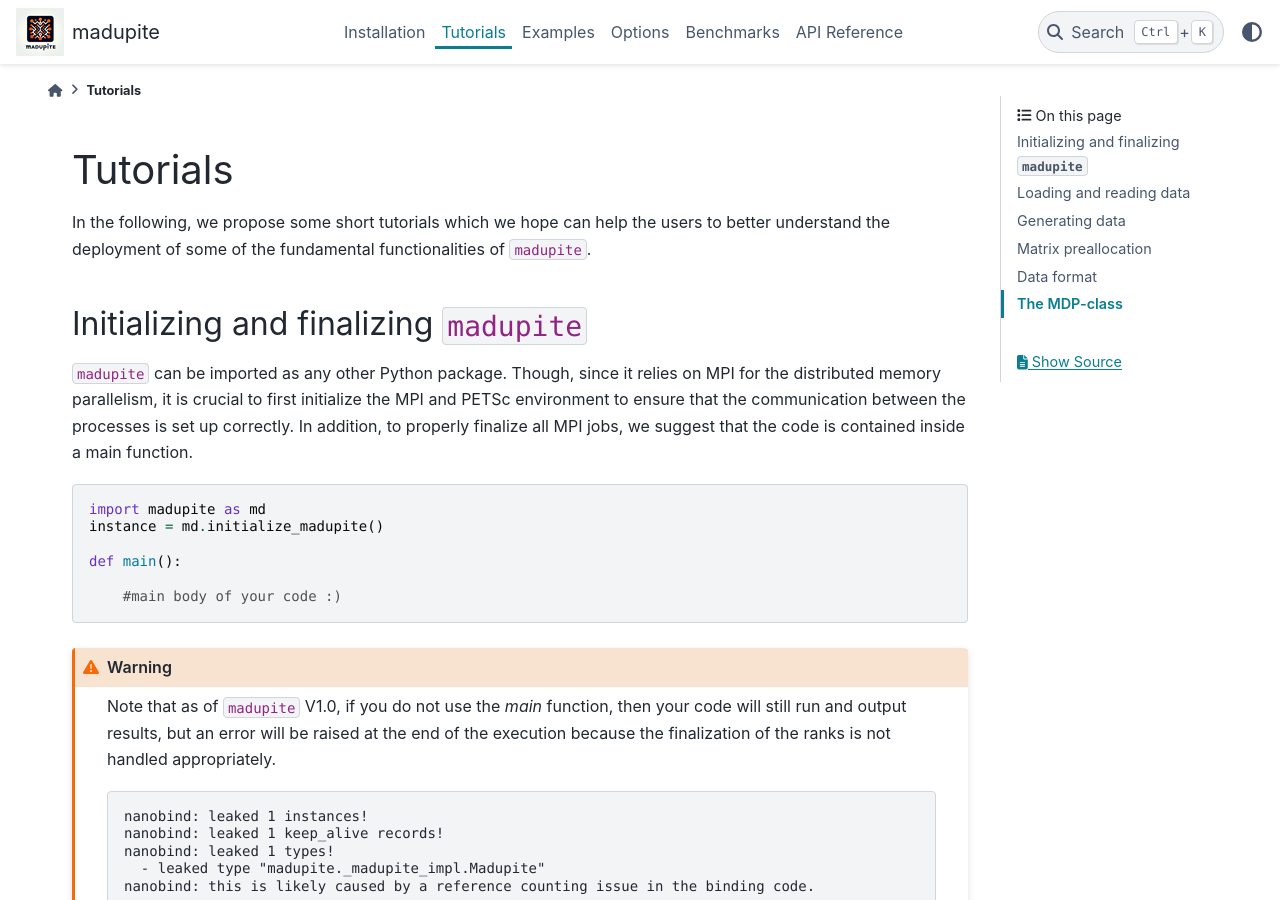
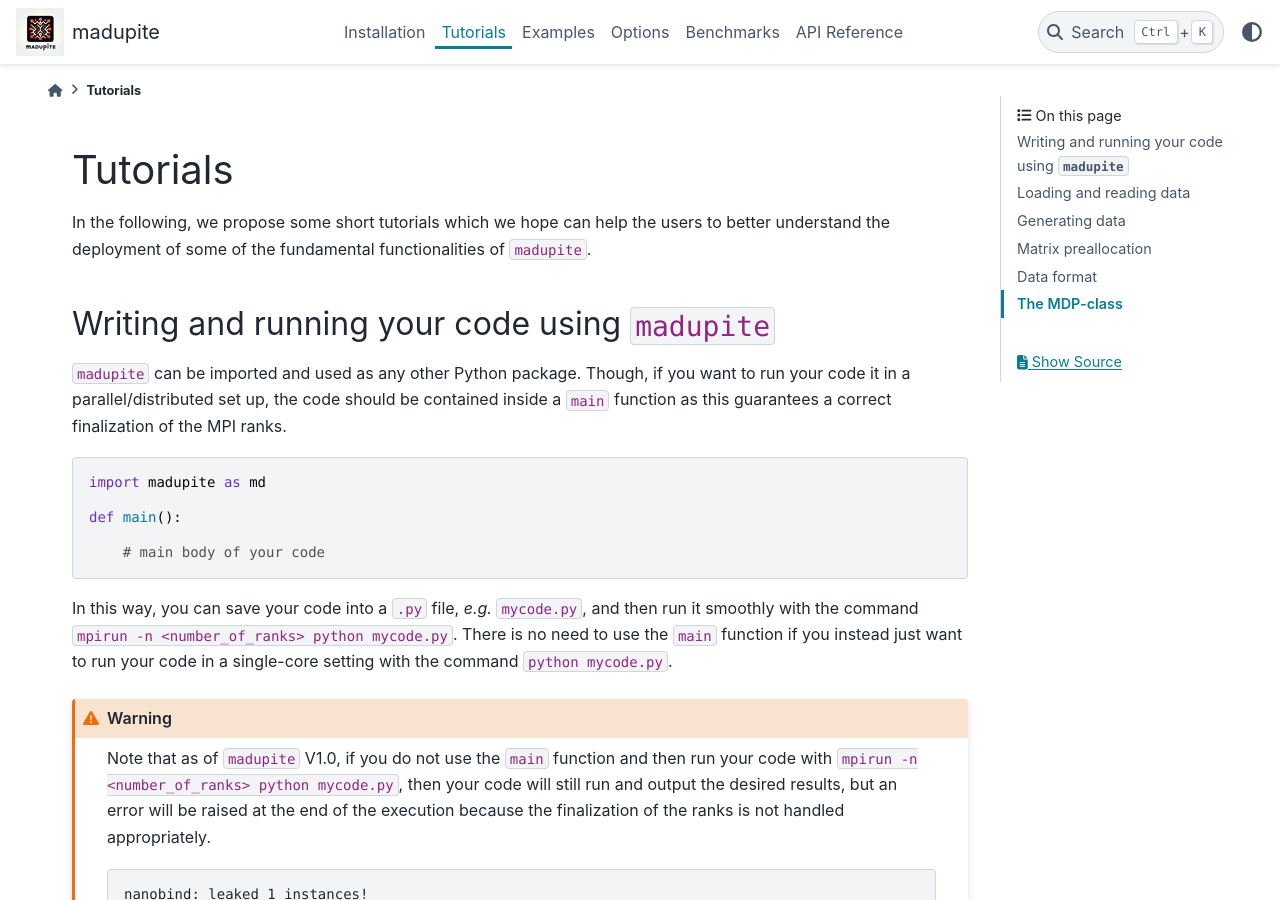
Before and after one commit to madupite/madupite, a Sphinx documentation site: the page built from docs/tutorial.rst, in a window 1280 px wide and 900 px high. Built offline with Sphinx 7.4.7 and the PyData theme 0.15.4, drawn with Linux system fonts in a browser that asks for light colours; some of the changed text lies outside the part shown.

Commit message:
removing the initialization of madupite and adjusting for the generation of files

```diff
--- a/docs/tutorial.rst
+++ b/docs/tutorial.rst
@@ -3,23 +3,23 @@ Tutorials
 
 In the following, we propose some short tutorials which we hope can help the users to better understand the deployment of some of the fundamental functionalities of ``madupite``.
 
-Initializing and finalizing ``madupite``
+Writing and running your code using ``madupite``
 ---------------------------------------------------
 
-``madupite`` can be imported as any other Python package. Though, since it relies on MPI for the distributed memory parallelism, it is crucial to first initialize the MPI and PETSc environment to ensure that the communication between the processes is set up correctly.
-In addition, to properly finalize all MPI jobs, we suggest that the code is contained inside a main function.
+``madupite`` can be imported and used as any other Python package. Though, if you want to run your code it in a parallel/distributed set up, the code should be contained inside a ``main`` function as this guarantees a correct finalization of the MPI ranks.
 
 .. code-block:: python
 
     import madupite as md
-    instance = md.initialize_madupite()
 
     def main():
 
-        #main body of your code :)
+        # main body of your code
+
+In this way, you can save your code into a ``.py`` file, *e.g.* ``mycode.py``, and then run it smoothly with the command ``mpirun -n <number_of_ranks> python mycode.py``. There is no need to use the ``main`` function if you instead just want to run your code in a single-core setting with the command ``python mycode.py``.
 
 .. warning::
-    Note that as of ``madupite`` V1.0, if you do not use the `main` function, then your code will still run and output results, but an error will be raised at the end of the execution because the finalization of the ranks is not handled appropriately.
+    Note that as of ``madupite`` V1.0, if you do not use the ``main`` function and then run your code with ``mpirun -n <number_of_ranks> python mycode.py``, then your code will still run and output the desired results, but an error will be raised at the end of the execution because the finalization of the ranks is not handled appropriately.
 
     ::
 
@@ -60,14 +60,14 @@ Notice that, unlike with function simulations, defining an object for matrix pre
 
         # Load matrices from file
         g = md.Matrix.fromFile(
-            filename="g.bin",
+            filename = "g.bin",
             category=md.MatrixCategory.Cost,
-            type=md.MatrixType.Dense,
+            type=md.MatrixType.Dense
         )
         P = md.Matrix.fromFile(
-            filename="P.bin",
+            filename = "P.bin",
             category=md.MatrixCategory.Dynamics,
-            type=md.MatrixType.Sparse,
+            type=md.MatrixType.Sparse
         )
 
 
@@ -108,7 +108,7 @@ In the following example, we show how to generate the stage cost matrix and tran
         P = md.createTransitionProbabilityTensor(
             numStates=num_states,
             numActions=num_actions,
-            func=probfunc,
+            func=probfunc
         )
 
     if __name__ == "__main__":
@@ -253,7 +253,7 @@ The tensor can be reshaped as follows:
 The MDP-class
 ----------------------------------------------
 
-Now that all the main ingredients are explained, we are ready to introduce the MDP-class, which is basically where all the magic of ``madupite`` happens! This class allows you to create and solve your own MDP, and it comes with a lot of options that you can customize. The code snippet down below exemplifies how you use instances of this class to create and solve an MDP. In particular, it simulates via functions, creates and solves a dense random MDP with ``madupite``.
+Now that all the main ingredients are explained, we are ready to introduce the MDP-class, which is basically where all the magic of ``madupite`` happens! This class allows you to create and solve your own MDP, and it comes with a lot of options that you can use to customize your MDP. The code snippet down below exemplifies how you use instances of this class to create and solve an MDP. In particular, it simulates via functions, creates and solves a dense random MDP with ``madupite``.
 The optimal policy and stats are saved into `policy.out` and `stats.json` files at the end.
 
 .. code-block:: python
@@ -274,9 +274,7 @@ The optimal policy and stats are saved into `policy.out` and `stats.json` files
 
     def main():
 
-        instance = md.initialize_madupite()
-
-        mdp = md.MDP(instance)
+        mdp = md.MDP()
 
         prealloc = md.MatrixPreallocation()
         prealloc.d_nz = num_states
```
Also changed, not shown: other parts of docs/tutorial.rst (+0 -1 lines), docs/examples.rst (+5 -12 lines).
